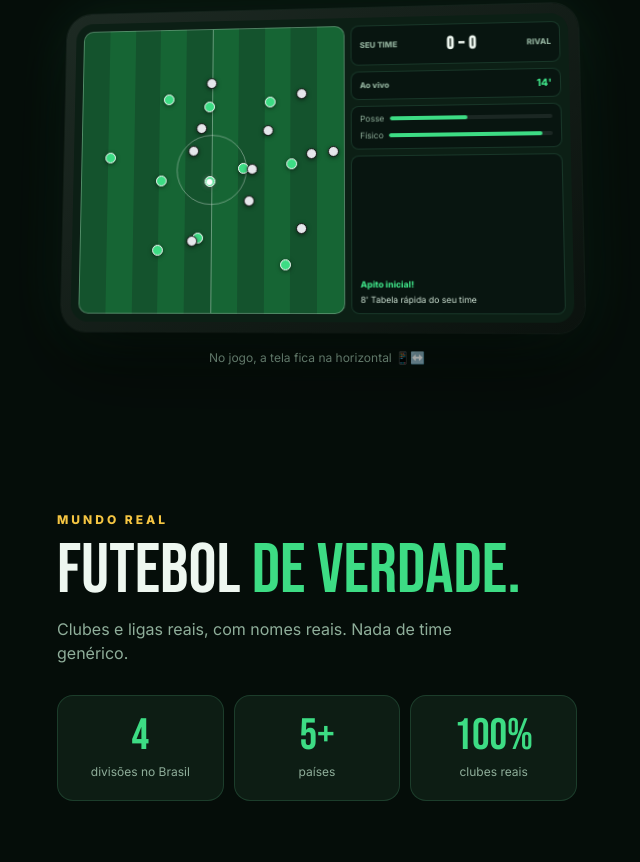
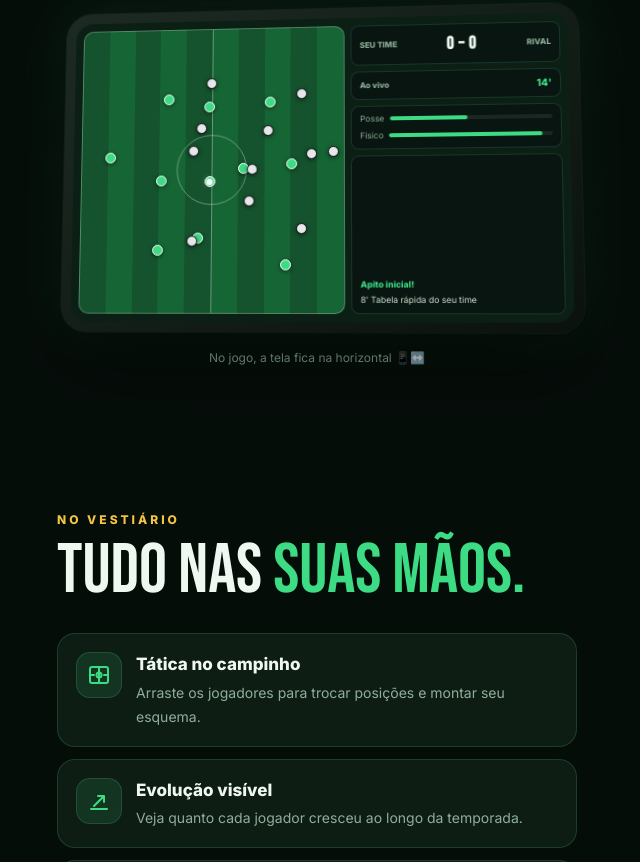
Before and after one commit to lumbragames/Prancheta, a plain HTML site: page index.html in a window 1280 px wide. Shown: the part 1938-2800 px from the top of the page, without its empty margins (323-963 px from the left). Drawn offline with Linux system fonts and the light colour scheme.

Commit message:
Remove menção a clubes reais
Co-Authored-By: Claude Opus 5.5 <noreply@anthropic.com>
Claude-Session: https://claude.ai/code/session_01M3UALW8WJLxJT2pPUTmLvY

```diff
--- a/index.html
+++ b/index.html
@@ -251,20 +251,6 @@ footer .lb{font-family:var(--display);font-size:26px;letter-spacing:.3em;color:v
   <p class="rotate-hint">No jogo, a tela fica na horizontal 📱↔️</p>
 </section>
 
-<!-- NÚMEROS -->
-<section>
-  <div class="rv">
-    <p class="label">Mundo real</p>
-    <h2>Futebol <em>de verdade.</em></h2>
-    <p class="sub">Clubes e ligas reais, com nomes reais. Nada de time genérico.</p>
-  </div>
-  <div class="stats rv">
-    <div class="stat"><b data-n="4">0</b><small>divisões no Brasil</small></div>
-    <div class="stat"><b data-n="5" data-s="+">0</b><small>países</small></div>
-    <div class="stat"><b data-n="100" data-s="%">0</b><small>clubes reais</small></div>
-  </div>
-</section>
-
 <!-- RECURSOS -->
 <section>
   <div class="rv">
@@ -275,7 +261,7 @@ footer .lb{font-family:var(--display);font-size:26px;letter-spacing:.3em;color:v
     <div class="feat rv"><div class="ico"><svg viewBox="0 0 24 24"><rect x="3" y="4" width="18" height="16" rx="2"/><path d="M12 4v16M3 12h4M17 12h4"/><circle cx="12" cy="12" r="2.5"/></svg></div><div><b>Tática no campinho</b><small>Arraste os jogadores para trocar posições e montar seu esquema.</small></div></div>
     <div class="feat rv"><div class="ico"><svg viewBox="0 0 24 24"><path d="M7 17l10-10M17 7h-6M17 7v6"/><path d="M4 20h16"/></svg></div><div><b>Evolução visível</b><small>Veja quanto cada jogador cresceu ao longo da temporada.</small></div></div>
     <div class="feat rv"><div class="ico"><svg viewBox="0 0 24 24"><path d="M8 12h8M12 8v8"/><rect x="3" y="3" width="18" height="18" rx="9"/></svg></div><div><b>Condição física real</b><small>Desgaste, rodízio e trocas rápidas no meio da partida.</small></div></div>
-    <div class="feat rv"><div class="ico"><svg viewBox="0 0 24 24"><path d="M4 7h16M4 12h10M4 17h7"/><path d="M17 14l3 3-3 3"/></svg></div><div><b>Sala de negociação</b><small>Contratações, empréstimos e janelas de transferência reais.</small></div></div>
+    <div class="feat rv"><div class="ico"><svg viewBox="0 0 24 24"><path d="M4 7h16M4 12h10M4 17h7"/><path d="M17 14l3 3-3 3"/></svg></div><div><b>Sala de negociação</b><small>Contratações, empréstimos e janelas de transferência.</small></div></div>
     <div class="feat rv"><div class="ico"><svg viewBox="0 0 24 24"><circle cx="12" cy="8" r="4"/><path d="M5 21c1-4 4-6 7-6s6 2 7 6"/></svg></div><div><b>Base forte</b><small>Contrate jovens de outras bases e revele a próxima estrela.</small></div></div>
     <div class="feat rv"><div class="ico"><svg viewBox="0 0 24 24"><path d="M8 4h8v5a4 4 0 01-8 0z"/><path d="M8 6H5a3 3 0 003 4M16 6h3a3 3 0 01-3 4M12 13v4M9 21h6M10 17h4"/></svg></div><div><b>Estaduais e seleções</b><small>Calendário completo, de estadual a Copa do Mundo.</small></div></div>
   </div>
```
